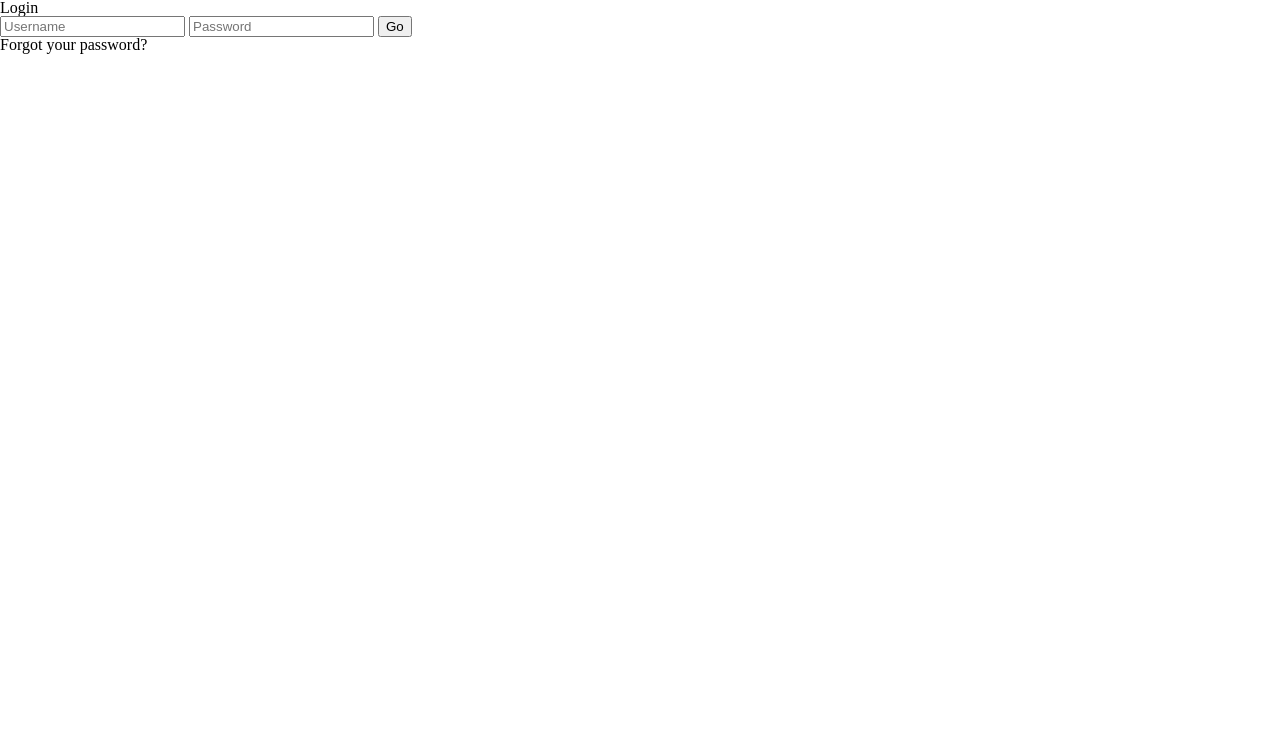
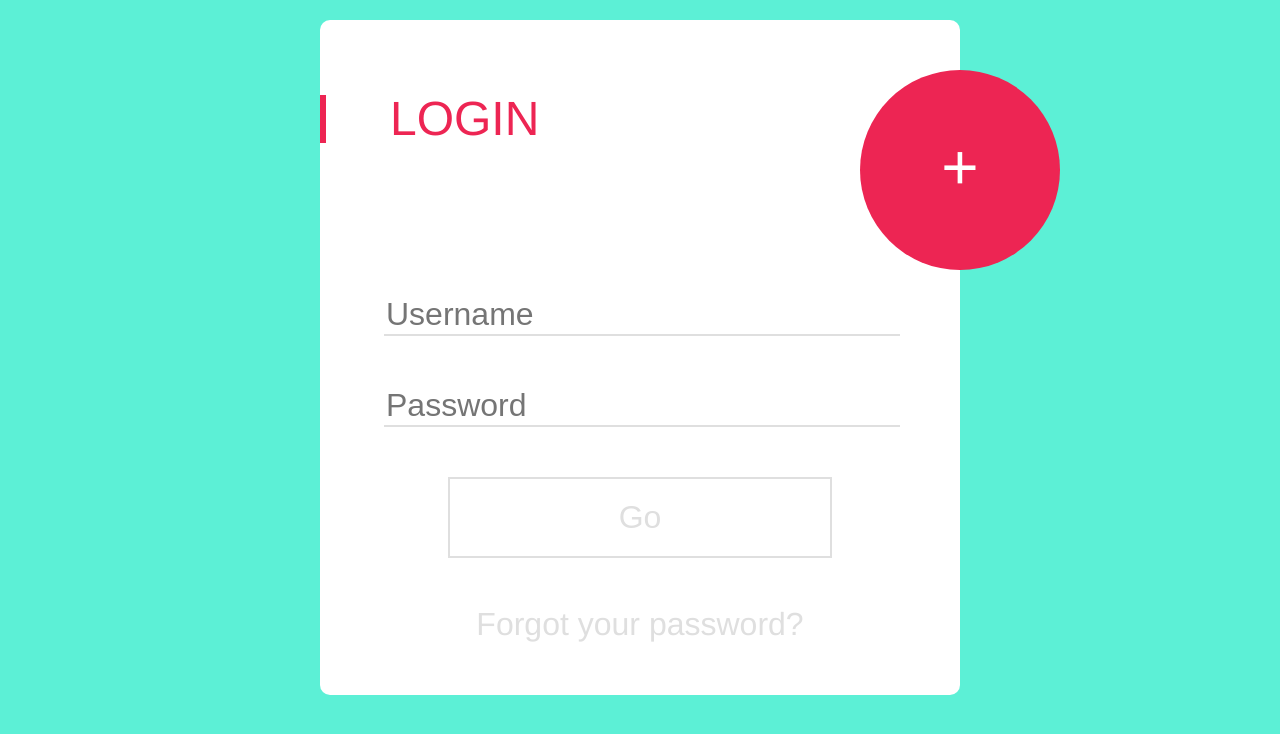
Before and after one commit to alex-k-brown/icreon-2, a plain HTML site: page index.html in a window 1280 px wide. Drawn offline with Linux system fonts and the light colour scheme.

Commit message:
Added basic styling

```diff
--- a/index.html
+++ b/index.html
@@ -11,11 +11,12 @@
 <body>
 
 <div class="container">
-	<h1>Login</h1>
+	<h1 class="title">Login</h1>
+	<div class="add">+</div>
 	<form class="login">
 		<input class="username" type="text" name="username" placeholder="Username">
 		<input class="password" type="text" name="password" placeholder="Password">
-		<input type="submit" value="Go">
+		<input class="button" type="submit" value="Go">
 	</form><!--login-->
 	<p class="forgot">Forgot your password?</p>
 </div><!--container-->
--- /dev/null
+++ b/sass/_container.scss
@@ -0,0 +1,62 @@
+/*---------- CONTAINER STYLES ----------*/
+
+.container {
+	background: white;
+	border-radius: 10px;
+	width: 50%;
+	height: 600px;
+	margin: 20px auto;
+	padding: 75px 0 0;
+
+	.title {
+		padding: 0 0 0 10%;
+		border-left: 6px solid #ed2553;
+		width: 40%;
+		float: left;
+
+	}/*title*/
+
+	.add {
+		background: #ed2553;
+		color: white;
+		font-size: 4rem;
+		border-radius: 100%;
+		width: 200px;
+		height: 135px;
+		text-align: center;
+		padding: 65px 0 0;
+		float: right;
+		margin: -25px -100px 0 0;
+
+	}/*add*/
+
+	.login {
+		float: none;
+		margin: 200px auto 0;
+		width: 80%;
+
+		input {
+			display: block;
+			border: none;
+			border-bottom: 2px solid #dfdfdf;
+			width: 100%;
+			font-size: 2rem;
+			margin: 50px 0 0;
+
+		}/*input*/
+
+		.button {
+			border: 2px solid #dfdfdf;
+			width: 75%;
+			margin: 50px auto;
+
+		}/*button*/
+	}/*login*/
+
+	.forgot {
+		color: #dfdfdf;
+		text-align: center;
+		font-size: 2rem;
+
+	}/*forgot*/
+}/*container*/
--- /dev/null
+++ b/sass/_general.scss
@@ -0,0 +1,22 @@
+/*---------- GENERAL STYLES ---------*/
+
+html {
+	font-size: 16px;
+	vertical-align: top;
+	box-sizing: border-box;
+	font-family: "Helvetica", sans-serif;
+
+}/*html*/
+
+body {
+	background: #5cf0d6;
+
+}/*body*/
+
+.button {
+	background: none;
+	border: 2px solid #dfdfdf;
+	color: #dfdfdf;
+	padding: 20px 0;
+
+}/*button*/
--- /dev/null
+++ b/sass/_text.scss
@@ -0,0 +1,6 @@
+h1 {
+	color: #ed2553;
+	text-transform: uppercase;
+	font-size: 3rem;
+
+}/*h1*/
--- a/sass/screen.scss
+++ b/sass/screen.scss
@@ -6,3 +6,9 @@
 @import "compass/reset";
 
 @import "reset";
+
+@import "general";
+
+@import "container";
+
+@import "text";
```
Also changed, not shown: img/background.jpg (added), stylesheets/screen.css.
